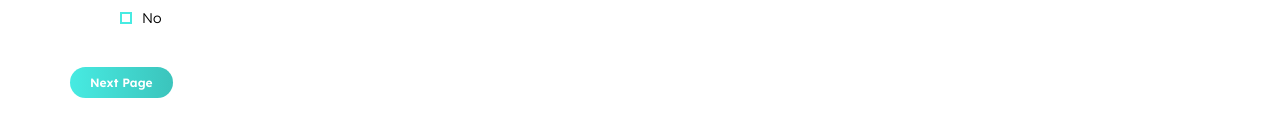
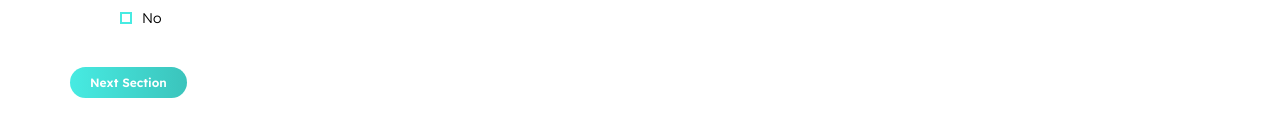
Before and after one commit to ramagall/RecEngine, a React (Vite) app in the folder rec-engine/frontend/: page /cybersecurity4 in a window 1280 px wide. Shown: the part 581-718 px from the top of the page. Built offline with nearby package versions, Linux system fonts and the light colour scheme; a web font is replaced by a local one.

Commit message:
button change

```diff
--- a/rec-engine/frontend/src/cybersecurity/cybersecurity4.jsx
+++ b/rec-engine/frontend/src/cybersecurity/cybersecurity4.jsx
@@ -66,7 +66,7 @@ const Cybersecurity4 = () => {
             onChange={handleCheckboxChange}
         />
 
-        <Button label="Next Page"
+        <Button label="Next Section"
                     onClick={() => {
                     handleNext();
                     setProgress(progress + 25); // Update progress
```
